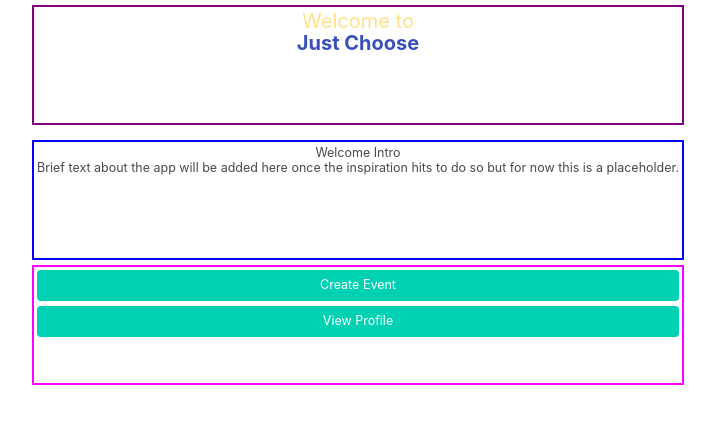
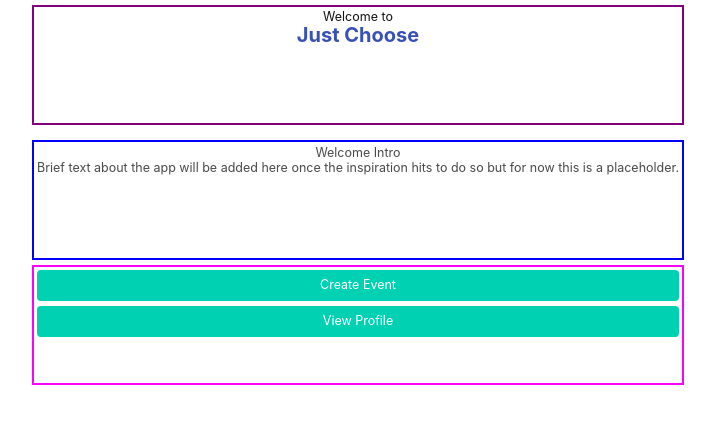
Before and after one commit to williamyap90/fe-just-choose, a React (Create React App) app: page / in a window 1280 px wide. Shown: the top 424 px of the page, without its empty margins (282-997 px from the left). Built offline with nearby package versions, Linux system fonts and the light colour scheme.

Commit message:
updated class to match

```diff
--- a/src/Components/Header.tsx
+++ b/src/Components/Header.tsx
@@ -3,10 +3,10 @@
 const Header = () => {
     return (
 
-        <div className="Header title">
-            <h1 className="has-text-warning">Welcome to
+        <div className="Header title is-centered">
+            <h1 className="has-text-black-bis is-size-5">Welcome to
                 <br />
-            <span className="has-text-weight-bold has-text-link-dark">Just Choose</span>
+            <span className="has-text-weight-bold has-text-link-dark is-size-3">Just Choose</span>
             </h1>
         </div>
 
```
